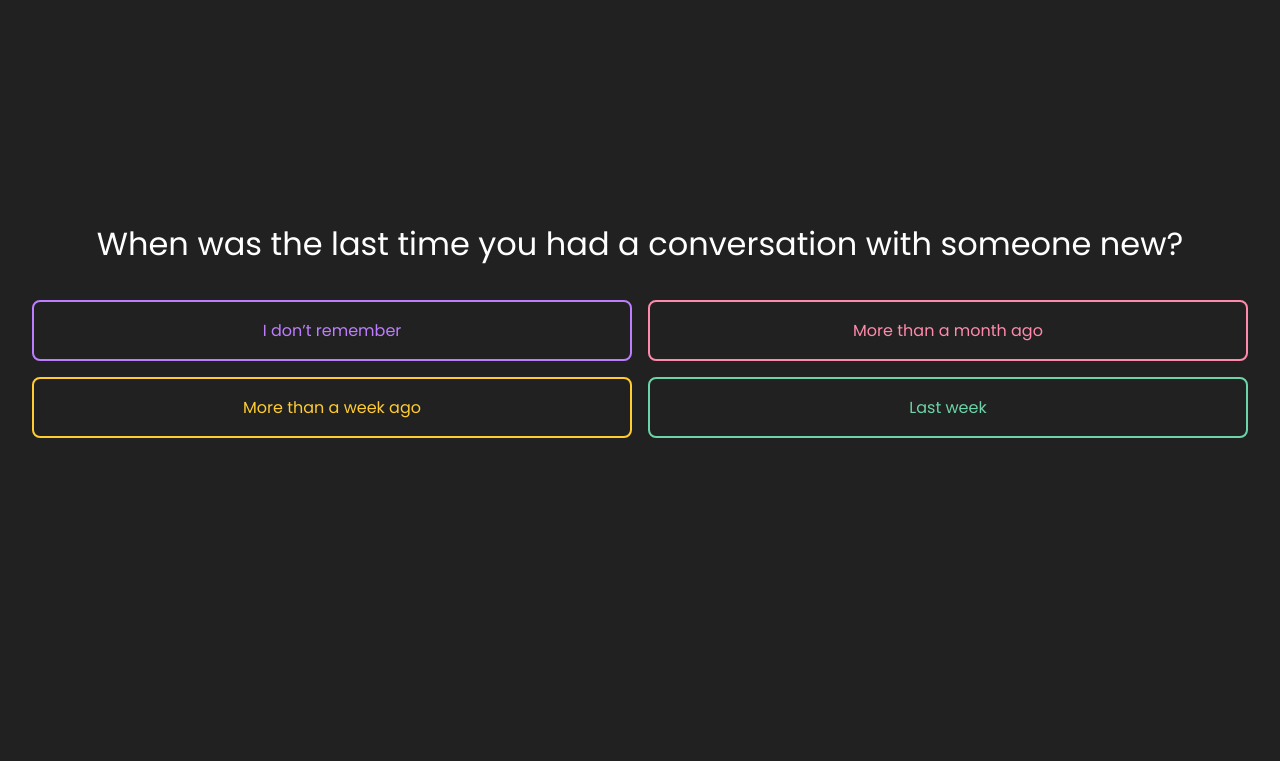
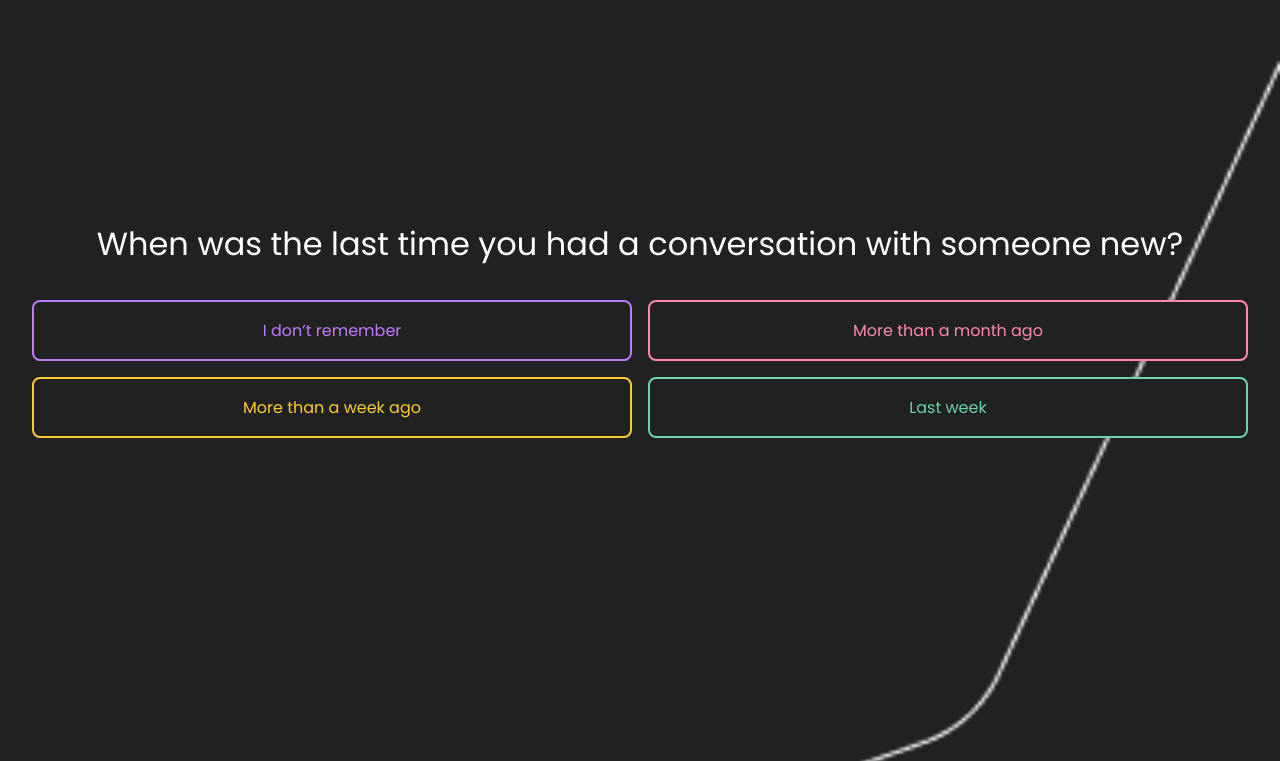
Before and after one commit to NTag/uithack24, a React (Vite) app: page /#/onboarding/refugee/0 in a window 1280 px wide. Shown: the part 103-864 px from the top of the page. Built offline with nearby package versions, Linux system fonts and the light colour scheme.

Commit message:
feat: add shape on the background

```diff
--- a/src/components/Button/styles.js
+++ b/src/components/Button/styles.js
@@ -12,4 +12,5 @@
   color: var(--color-${({ $color }) => $color});
   border-radius: 8px;
   text-align: center;
+  background: var(--color-dark-black);
 `;
--- a/src/index.css
+++ b/src/index.css
@@ -64,6 +64,11 @@
 }
 
 body {
-  background: var(--color-dark-black);
+  background-color: var(--color-dark-black);
   color: white;
+  background-image: url(./assets/bg.png);
+  background-size: cover;
+  background-repeat: no-repeat;
+  background-position: center;
+  background-attachment: fixed;
 }
```
Also changed, not shown: src/assets/bg.png (added).
